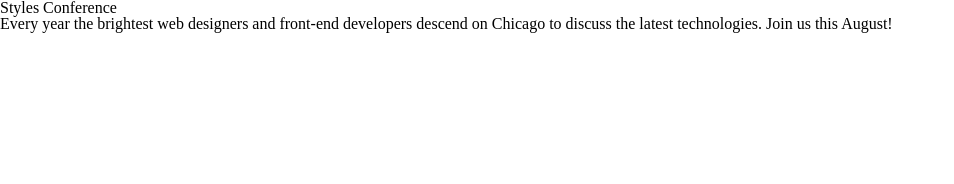
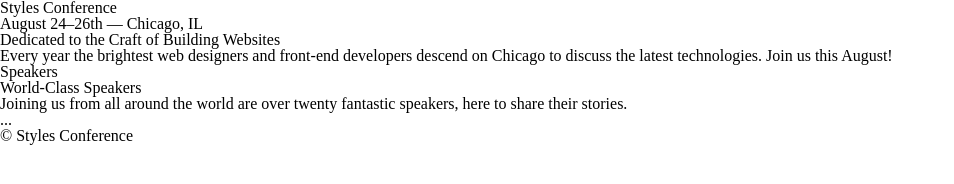
Before and after one commit to chrisjhh/styles-conference, a plain HTML site: page index.html in a window 1280 px wide. Shown: the whole page, without its empty margins (0-954 px from the left). Drawn offline with Linux system fonts and the light colour scheme.

Commit message:
Add structure elements

```diff
--- a/index.html
+++ b/index.html
@@ -6,7 +6,28 @@
   <link rel="stylesheet" type="text/css" href="assets/stylesheets/main.css">
 </head>
 <body>
-	<h1>Styles Conference</h1>
-	<p>Every year the brightest web designers and front-end developers descend on Chicago to discuss the latest technologies. Join us this August!</p>
+	<header>
+  		<h1>Styles Conference</h1>
+  		<h3>August 24&ndash;26th &mdash; Chicago, IL</h3>
+	</header>
+	<section>
+  		<h2>Dedicated to the Craft of Building Websites</h2>
+		<p>Every year the brightest web designers and front-end developers descend on Chicago to discuss the latest technologies. Join us this August!</p>
+	</section>
+	<section>
+
+  		<section>
+    		<h5>Speakers</h5>
+    		<h3>World-Class Speakers</h3>
+    		<p>Joining us from all around the world are over twenty fantastic speakers, here to share their stories.</p>
+  		</section>
+
+  		...
+
+	</section>
+	<footer>
+  		<small>&copy; Styles Conference</small>
+	</footer>
+
 </body>
 </html>
```
